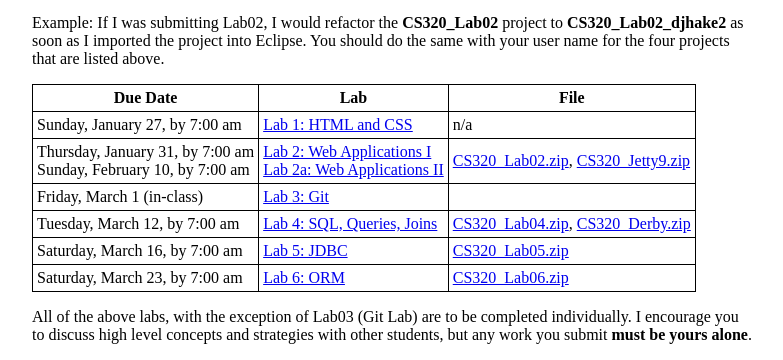
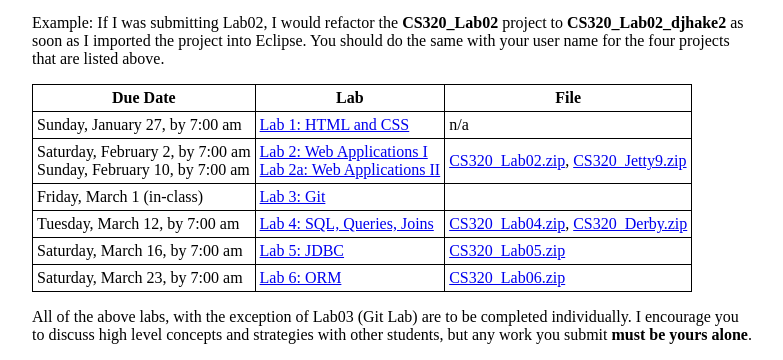
Before and after one commit to ycpcs/cs320-spring2019, a Jekyll site: the page built from labs/index.md, in a window 1280 px wide. Shown: the part 365-725 px from the top of the page, without its empty margins (248-1031 px from the left). Built offline with Jekyll 4.4.1, drawn with Linux system fonts in a browser that asks for light colours.

```diff
--- a/labs/index.md
+++ b/labs/index.md
@@ -16,7 +16,7 @@ Example: If I was submitting Lab02, I would refactor the **CS320\_Lab02** projec
 Due Date | Lab | File
 ---- | --- | ----
 Sunday, January 27, by 7:00 am | [Lab 1: HTML and CSS](lab01.html) | n/a
-Thursday, January 31, by 7:00 am<br> Sunday, February 10, by 7:00 am | [Lab 2: Web Applications I](lab02.html)<br> [Lab 2a: Web Applications II](lab02a.html) | [CS320\_Lab02.zip](CS320_Lab02.zip), [CS320\_Jetty9.zip](CS320_Jetty9.zip)
+Saturday, February 2, by 7:00 am<br> Sunday, February 10, by 7:00 am | [Lab 2: Web Applications I](lab02.html)<br> [Lab 2a: Web Applications II](lab02a.html) | [CS320\_Lab02.zip](CS320_Lab02.zip), [CS320\_Jetty9.zip](CS320_Jetty9.zip)
 Friday, March 1 (in-class) | [Lab 3: Git](lab03.html) |
 Tuesday, March 12, by 7:00 am | [Lab 4: SQL, Queries, Joins](lab04.html) |  [CS320\_Lab04.zip](CS320_Lab04.zip), [CS320\_Derby.zip](CS320_Derby.zip)
 Saturday, March 16, by 7:00 am | [Lab 5: JDBC](lab05.html) | [CS320\_Lab05.zip](CS320_Lab05.zip)
```
Also changed, not shown: index.md (+2 -0 lines), 2 other files.
